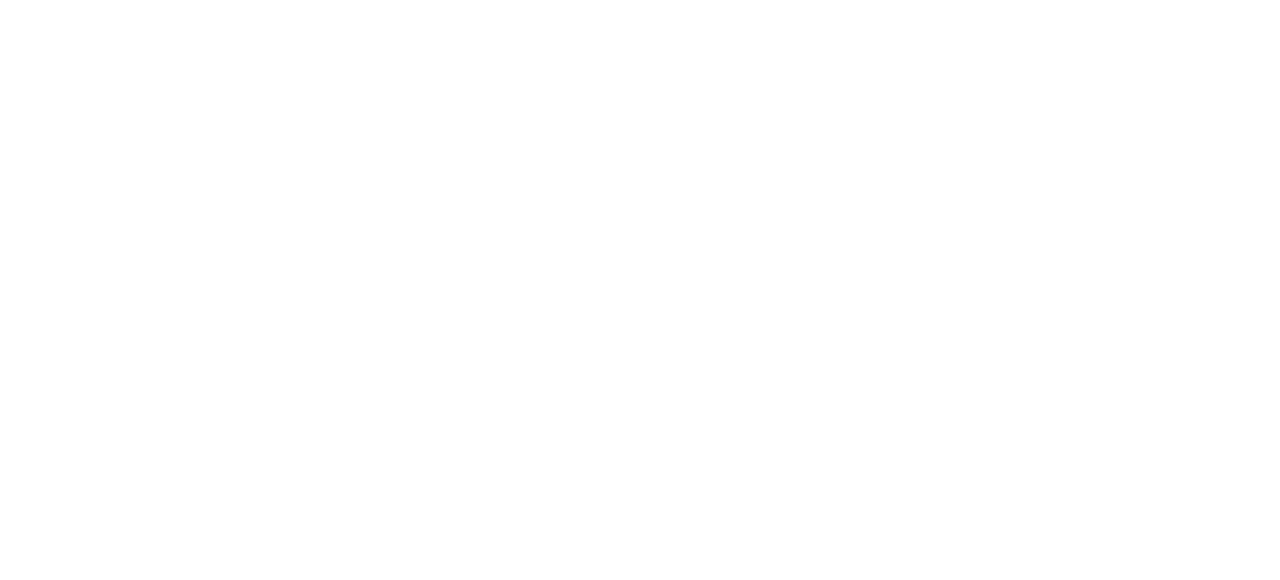
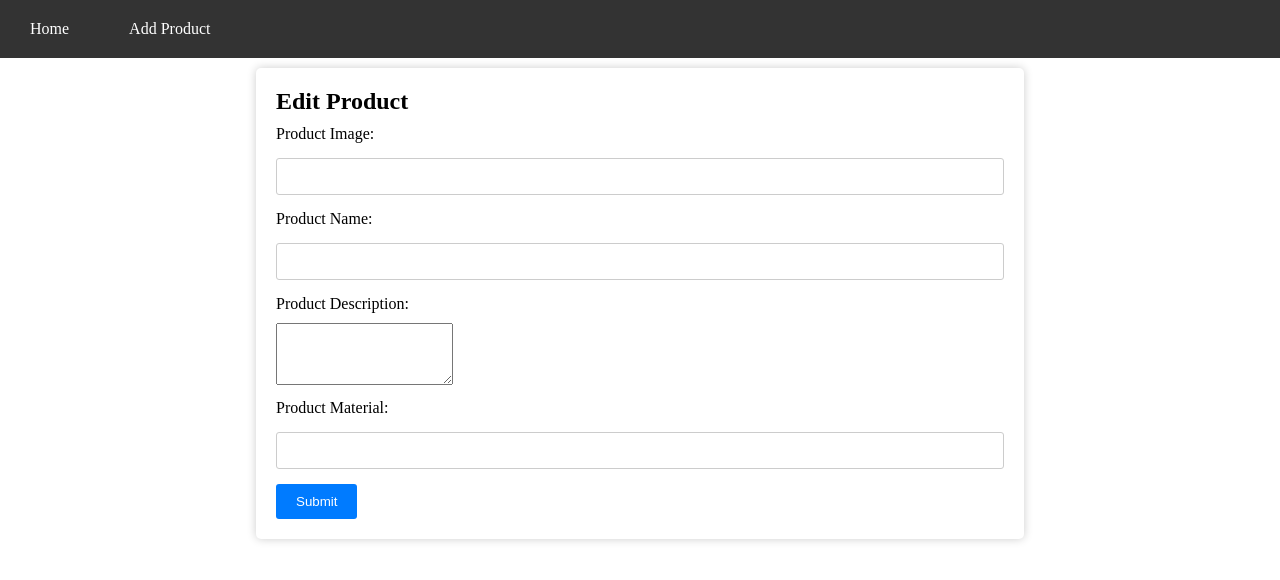
Before and after one commit to milanbhandari047/Product-Management-System, a React (Vite) app: page /editProduct/1 in a window 1280 px wide. Before the commit this address had no page. Shown: the top 580 px of the page. Built offline with nearby package versions, Linux system fonts and the light colour scheme; no server answers.

Commit message:
add  editProduct

```diff
--- a/src/App.jsx
+++ b/src/App.jsx
@@ -4,6 +4,7 @@
 import Home from './pages/Home/Home'
 import AddProduct from './pages/AddProduct/AddProduct'
 import SingleProduct from './pages/SingleProduct/SingleProduct'
+import EditProduct from './pages/EditProduct/EditProduct'
 const App = () => {
   return (
     <>
@@ -12,6 +13,7 @@
   <Route path='/' element={<Home/>} />
   <Route path='/addProduct' element={<AddProduct/>} />
   <Route path='/singleProduct/:id' element = {<SingleProduct/>} />
+  <Route path='/editProduct/:id' element = {<EditProduct/>} />
 </Routes>
 
 </BrowserRouter>
--- /dev/null
+++ b/src/pages/EditProduct/EditProduct.css
@@ -0,0 +1,34 @@
+#product-form {
+    width: 60%;
+    margin: 10px auto;
+    background-color: #fff;
+    padding: 20px;
+    border-radius: 5px;
+    box-shadow: 0 0 10px rgba(0, 0, 0, 0.2);
+  }
+
+  #product-form label {
+    display: block;
+    margin: 10px 0;
+  }
+
+  #product-form input {
+    width: 100%;
+    padding: 10px;
+    margin: 5px 0;
+    border: 1px solid #ccc;
+    border-radius: 3px;
+  }
+
+  #product-form button {
+    background-color: #007bff;
+    color: #fff;
+    padding: 10px 20px;
+    border: none;
+    border-radius: 3px;
+    cursor: pointer;
+  }
+
+  #product-form button:hover {
+    background-color: #0056b3;
+  }
--- /dev/null
+++ b/src/pages/EditProduct/EditProduct.jsx
@@ -0,0 +1,70 @@
+import { useNavigate, useParams } from "react-router-dom"
+import Navbar from "../../components/Navbar/Navbar"
+import "./EditProduct.css"
+import axios from "axios"
+import { useEffect, useState } from "react"
+
+const EditProduct = () => {
+    const navigate = useNavigate()
+    const {id} = useParams()
+    const [product,setProduct] = useState({})
+
+    const handleChange = (e)=>{
+        const {name,value} = e.target
+        console.log(name,value)
+        setProduct({
+            ...product,
+            [name] : value
+        })
+
+    }
+
+    // edit product
+
+    const editProduct = async (e)=>{
+        e.preventDefault()
+        const response = await axios.put( "https://653b2d832e42fd0d54d4c34c.mockapi.io/products/"  + id,product )
+        if(response.status == 200){
+            navigate("/singleProduct/" + id)
+        }else{
+            alert("Something went wrong . Try again")
+        }
+    }
+
+
+    // fetch product of id
+    const fetchProduct  = async()=>{
+        const response = await axios.get( "https://653b2d832e42fd0d54d4c34c.mockapi.io/products/"  + id)
+        setProduct(response.data)
+    }
+
+    useEffect(()=>{
+        fetchProduct()
+    },[])
+  return (
+  <>
+    <Navbar />
+    <div id="product-form">
+    <h2>Edit Product</h2>
+    <form onSubmit={editProduct}>
+      <label htmlFor="productImage">Product Image:</label>
+
+
+<input type="text" value={product.productImage} id="productImage" name="productImage"  onChange={handleChange}   />
+
+      <label htmlFor="productName">Product Name:</label>
+      <input value={product.productName} type="text" id="productName" name="productName" onChange={handleChange}  />
+
+      <label htmlFor="productDescription">Product Description:</label>
+      <textarea value={product.productDescription} id="productDescription" name="productDescription" rows="4" onChange={handleChange}    ></textarea>
+
+      <label htmlFor="productMaterial">Product Material:</label>
+      <input value={product.productMaterial} type="text" id="productMaterial" name="productMaterial" onChange={handleChange}   />
+      <button type="submit">Submit</button>
+    </form>
+  </div>
+  </>
+  )
+}
+
+export default EditProduct
--- a/src/pages/SingleProduct/SingleProduct.jsx
+++ b/src/pages/SingleProduct/SingleProduct.jsx
@@ -42,6 +42,7 @@
         <p className="product-description">{product.productDescription}</p>
         {product.productMaterial}
         <button onClick={deleteProduct}>Delete</button>
+        <button onClick={()=>navigate(`/editProduct/${product.id}`)} >Edit</button>
       </div>
     </>
   );
```
